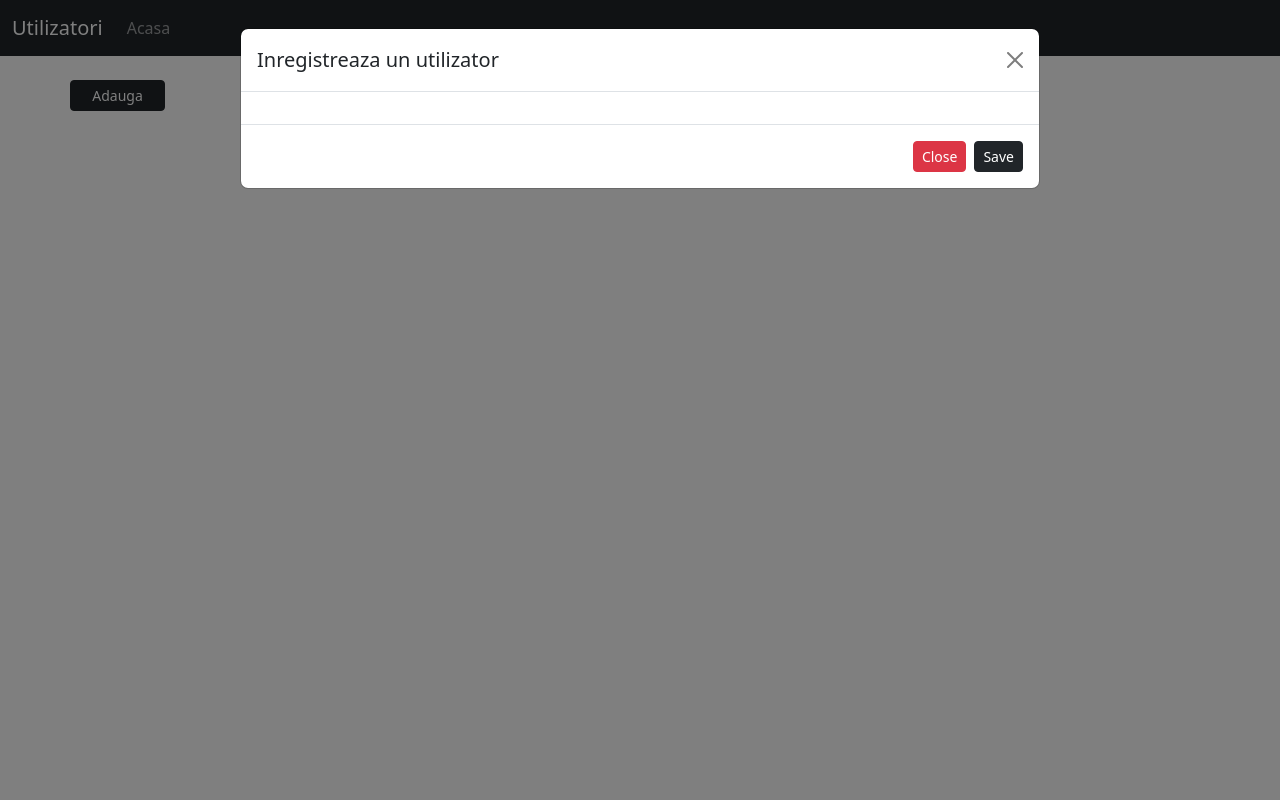
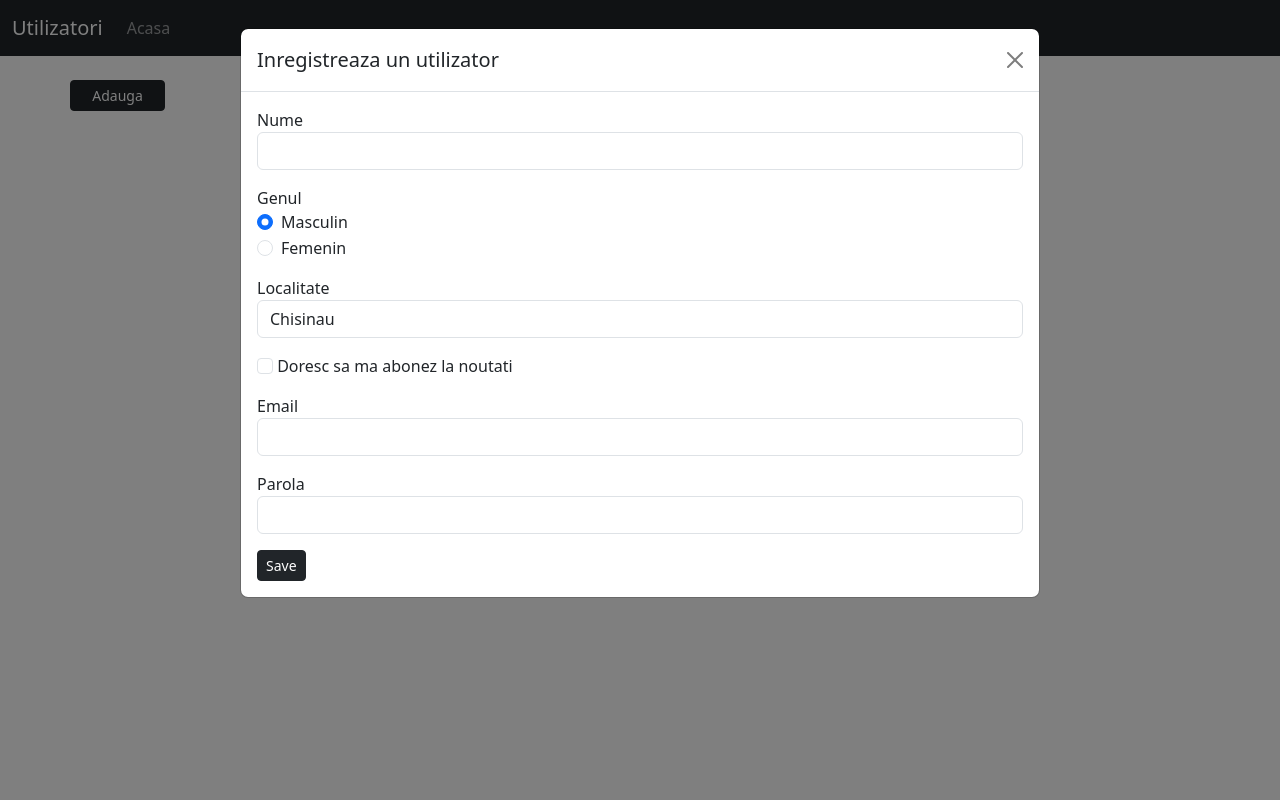
Before and after one commit to padure/aaw2141, a PHP site: page / in a window 1280 px wide, after a click on "Adauga". Run offline with PHP 8.4, Linux system fonts and the light colour scheme.

Commit message:
Laborator 7

```diff
--- a/laborator7/index.php
+++ b/laborator7/index.php
@@ -43,11 +43,50 @@
                     <button type="button" class="btn-close" data-bs-dismiss="modal" aria-label="Close"></button>
                 </div>
                 <div class="modal-body">
-
-                </div>
-                <div class="modal-footer">
-                    <button type="button" class="btn btn-danger btn-sm" data-bs-dismiss="modal">Close</button>
-                    <button type="button" class="btn btn-dark btn-sm">Save</button>
+                    <form action="save_user.php" method="post">
+                        <div class="mb-3">
+                            <label for="nume">Nume</label>
+                            <input type="text" name="nume" id="nume" class="form-control" autocomplete="off" required>
+                        </div>
+                        <div class="mb-3">
+                            <label for="genul">Genul</label>
+                            <div class="form-check">
+                                <input class="form-check-input" type="radio" name="genul" id="m" value="Masculin" checked>
+                                <label class="form-check-label" for="m">
+                                    Masculin
+                                </label>
+                            </div>
+                            <div class="form-check">
+                                <input class="form-check-input" type="radio" name="genul" id="f" value="Femenin">
+                                <label class="form-check-label" for="f">
+                                    Femenin
+                                </label>
+                            </div>
+                        </div>
+                        <div class="mb-3">
+                            <label for="localitate">Localitate</label>
+                            <select name="localitate" id="localitate" class="form-control">
+                                <option>Chisinau</option>
+                                <option>Cahul</option>
+                                <option>Balti</option>
+                                <option>Soroca</option>
+                                <option>Galati</option>
+                            </select>
+                        </div>
+                        <div class="mb-3">
+                            <input type="checkbox" name="abonat" id="abonat" class="form-check-input">
+                            <label for="abonat">Doresc sa ma abonez la noutati</label>
+                        </div>
+                        <div class="mb-3">
+                            <label for="email">Email</label>
+                            <input type="email" name="email" id="email" class="form-control" required>
+                        </div>
+                        <div class="mb-3">
+                            <label for="parola">Parola</label>
+                            <input type="password" name="parola" id="parola" class="form-control" required>
+                        </div>
+                        <button type="submit" class="btn btn-dark btn-sm">Save</button>
+                    </form>
                 </div>
             </div>
         </div>
```
